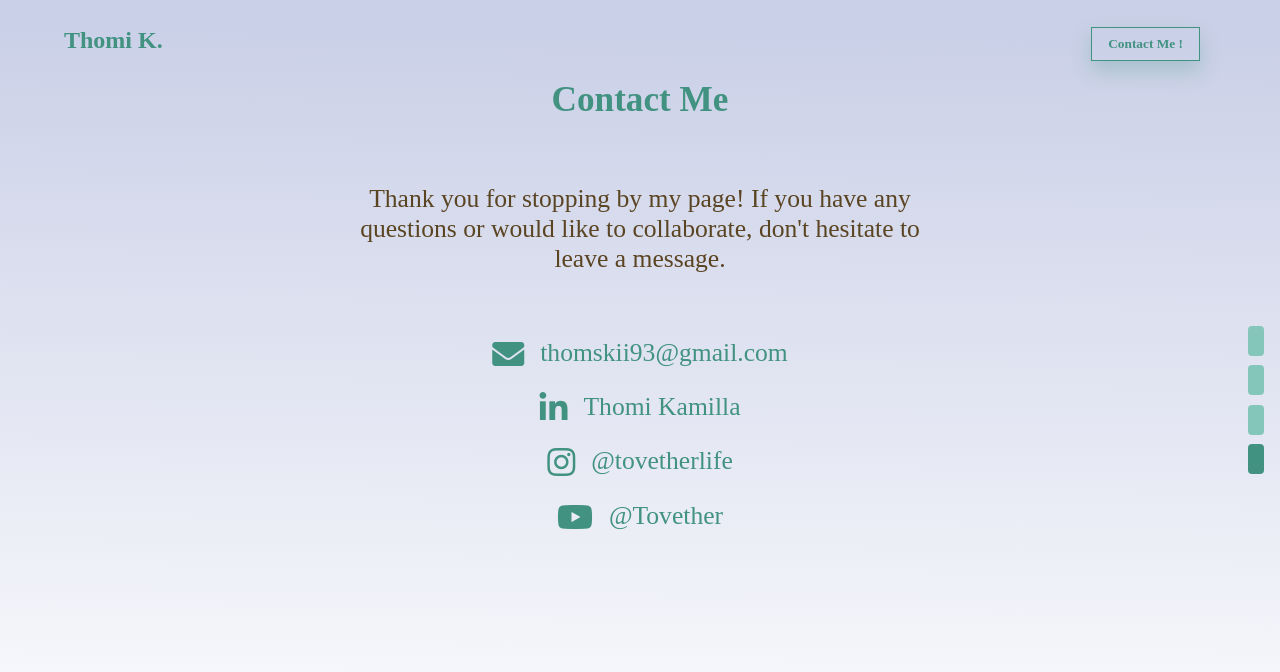
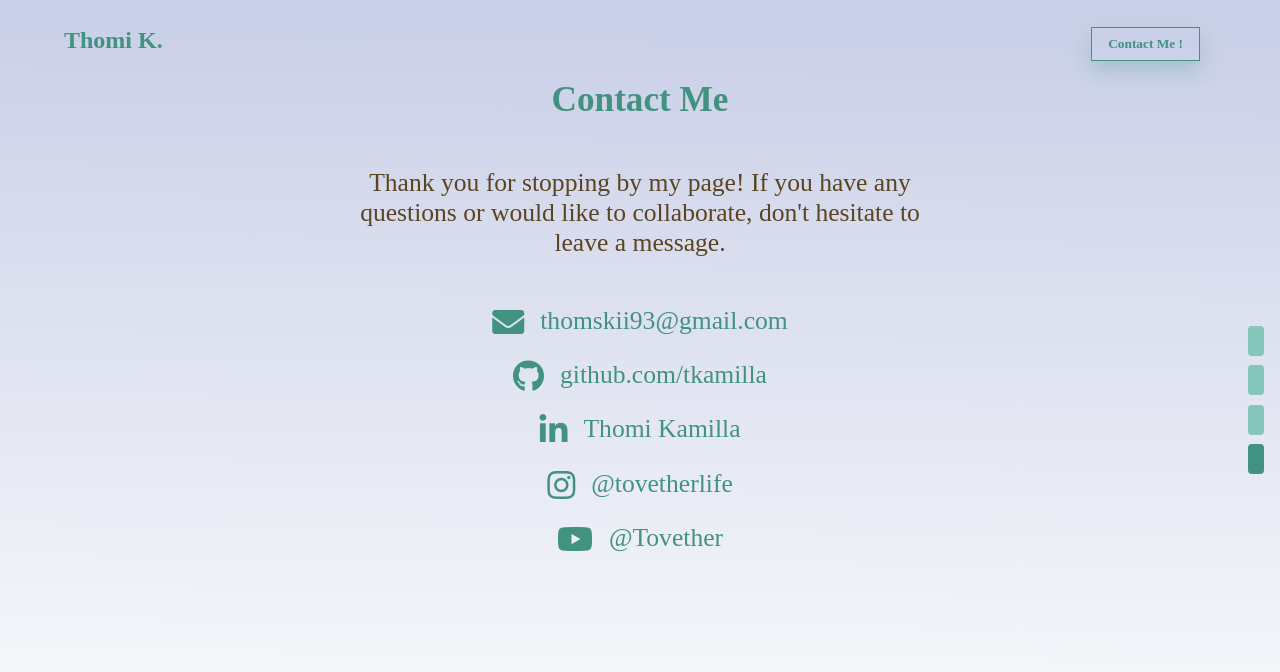
Before and after one commit to tkamilla/tk-portfolio, a Vue app: page /contact in a window 1280 px wide. Shown: the top 672 px of the page. Built offline with nearby package versions, Linux system fonts and the light colour scheme; a web font is replaced by a local one.

Commit message:
fixed home name and text

```diff
--- a/src/views/Contact.vue
+++ b/src/views/Contact.vue
@@ -4,6 +4,7 @@
     <h1>Contact Me</h1>
     <p>Thank you for stopping by my page! If you have any questions or would like to collaborate, don't hesitate to leave a message.</p>
     <div><a href="mailto:thomskii93@gmail.com" target="_blank"><i class="fas fa-envelope"></i></a><span>thomskii93@gmail.com</span></div>
+    <div><a href="https://github.com/tkamilla" target="_blank"><i class="fab fa-github"></i></a><span>github.com/tkamilla</span></div>
     <div><a href="https://www.linkedin.com/in/thomi-kamilla-65226a5b/" target="_blank"><i class="fab fa-linkedin-in"></i></a><span>Thomi Kamilla</span></div>
     <div><a href="https://www.instagram.com/tovetherlife/" target="_blank"><i class="fab fa-instagram"></i></a><span>@tovetherlife</span></div>
     <div><a href="https://www.youtube.com/channel/UCioq2H9ND74G8qnrTCQMYgw" target="_blank"><i class="fab fa-youtube"></i></a><span>@Tovether</span></div>
@@ -48,7 +49,7 @@ section {
 
   p {
     width: 52%;
-    margin: 4rem auto 4rem;
+    margin: 3rem auto 3rem;
     color: #5b4422;
     text-align: center;
   }
@@ -80,7 +81,7 @@ section {
     font-size: 1.4rem;
     p {
       width: 100%;
-      margin: 2.5rem auto;
+      margin: 2.2rem auto;
       line-height: 1.8;
     }
   }
@@ -90,7 +91,7 @@ section {
     font-size: 1.6rem;
     p {
       width: 80%;
-      margin: 4rem auto 5rem;
+      margin: 4rem auto 4rem;
       line-height: 1.8;
     }
 
```
Also changed, not shown: 7 other files (tests, documents, lock files or other folders).
